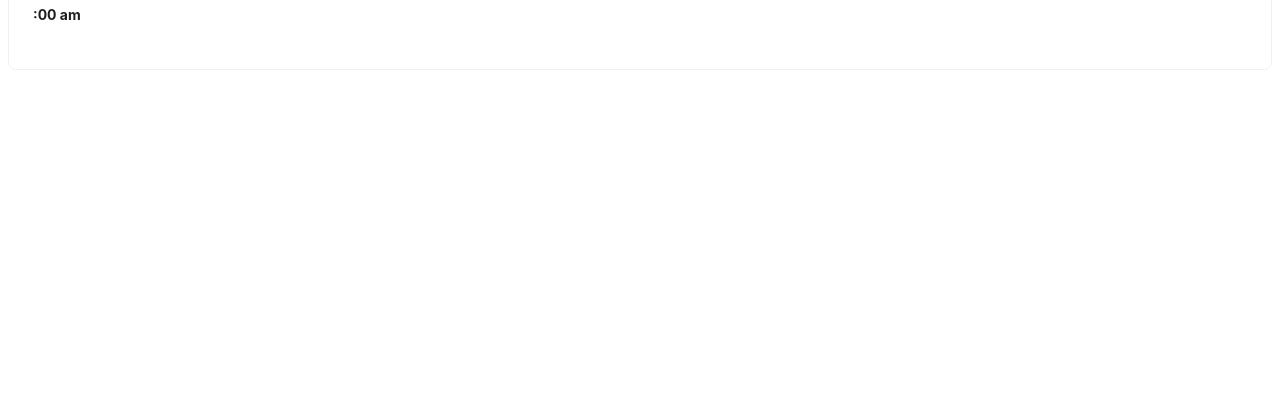
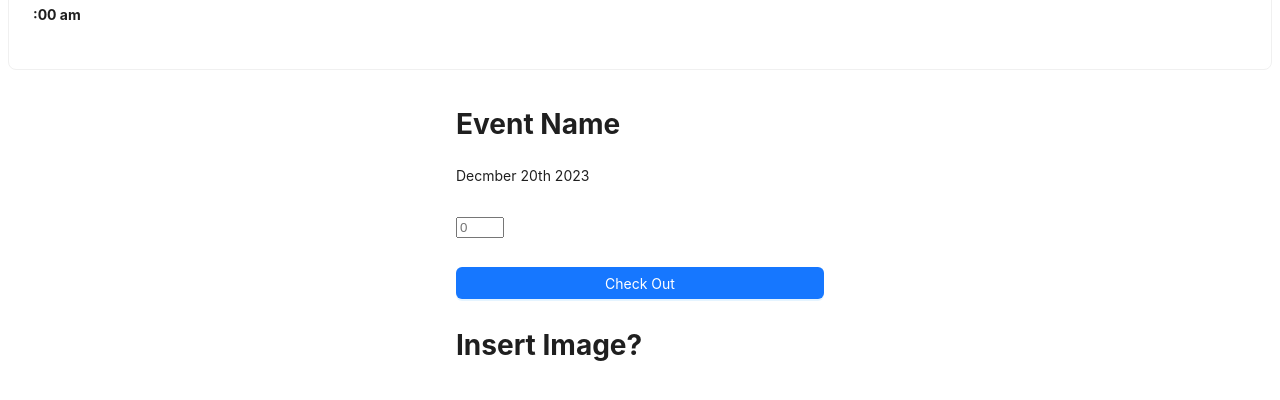
Before and after one commit to Varlotte/phase4-venue-project, a React (Create React App) app in the folder client/: page / in a window 1280 px wide. Shown: the part 296-696 px from the top of the page. Built offline with nearby package versions, Linux system fonts and the light colour scheme; no server answers.

Commit message:
reserv form

```diff
--- a/client/src/components/FullEventCard.js
+++ b/client/src/components/FullEventCard.js
@@ -1,5 +1,6 @@
 import React, { useEffect, useState } from "react";
 import { Avatar, Card } from 'antd';
+import ReservationForm from "./ReservationForm";
 
 function FullEventCard({selectedEvent}) {
     console.log(selectedEvent)
@@ -18,6 +19,7 @@ function FullEventCard({selectedEvent}) {
                     </h4>
                 </div>
             </Card>
+            <ReservationForm />
         </div>
     )
 }
--- /dev/null
+++ b/client/src/components/ReservationForm.js
@@ -0,0 +1,55 @@
+import React, { useState } from "react";
+import { LockOutlined, UserOutlined } from '@ant-design/icons';
+import { Button, Checkbox, Form, Input, Card} from 'antd'
+import { InputNumber } from 'antd';
+
+function ReservationForm() {
+    const [ticketQuantity, setTicketQuantity] = useState(0)
+
+    function handleSubmit(values) {
+       console.log(values)
+    }
+    function handleChange(e) {
+        console.log(e.target.value)
+        setTicketQuantity(e.target.value)
+    }
+
+
+    return (
+        <div>
+            <Form
+                name="normal_login"
+                className="login-form"
+                initialValues={{ remember: true }}
+                onFinish = {handleSubmit}
+            >
+            <Form.Item>
+                <h1>Event Name</h1>
+                <label>Decmber 20th 2023</label>
+            </Form.Item>
+            <Form.Item
+                name = "quantity"
+                rules = {[{required: true, message: "Pleas input quantity"}]}
+                // name="username"
+                // rules={[{ required: true, message: 'Please input your Username!' }]}
+            >
+                {/* <Input prefix={<UserOutlined className="site-form-item-icon" />} placeholder="Hello" /> */}
+                <input type="number" placeholder={0} min={1} max={5} value={ticketQuantity} onChange={handleChange}/>
+
+
+            </Form.Item>
+
+            <Form.Item>
+                <Button type="primary" htmlType="submit" className="login-form-button">
+                Check Out
+                </Button>
+            </Form.Item>
+            <div>
+                <h1>Insert Image?</h1>
+            </div>
+            </Form>
+        </div>
+    )
+}
+
+export default ReservationForm
```
